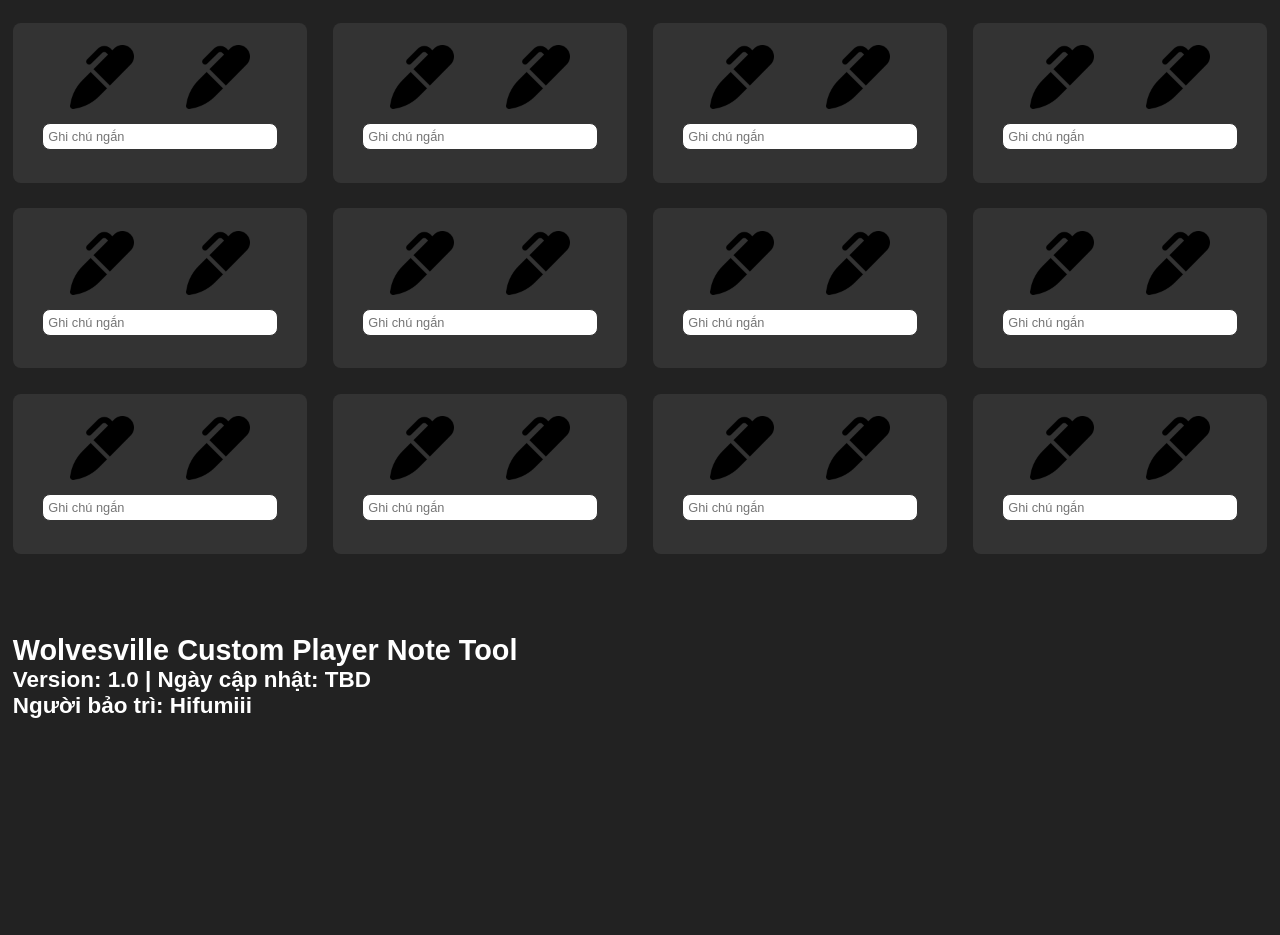
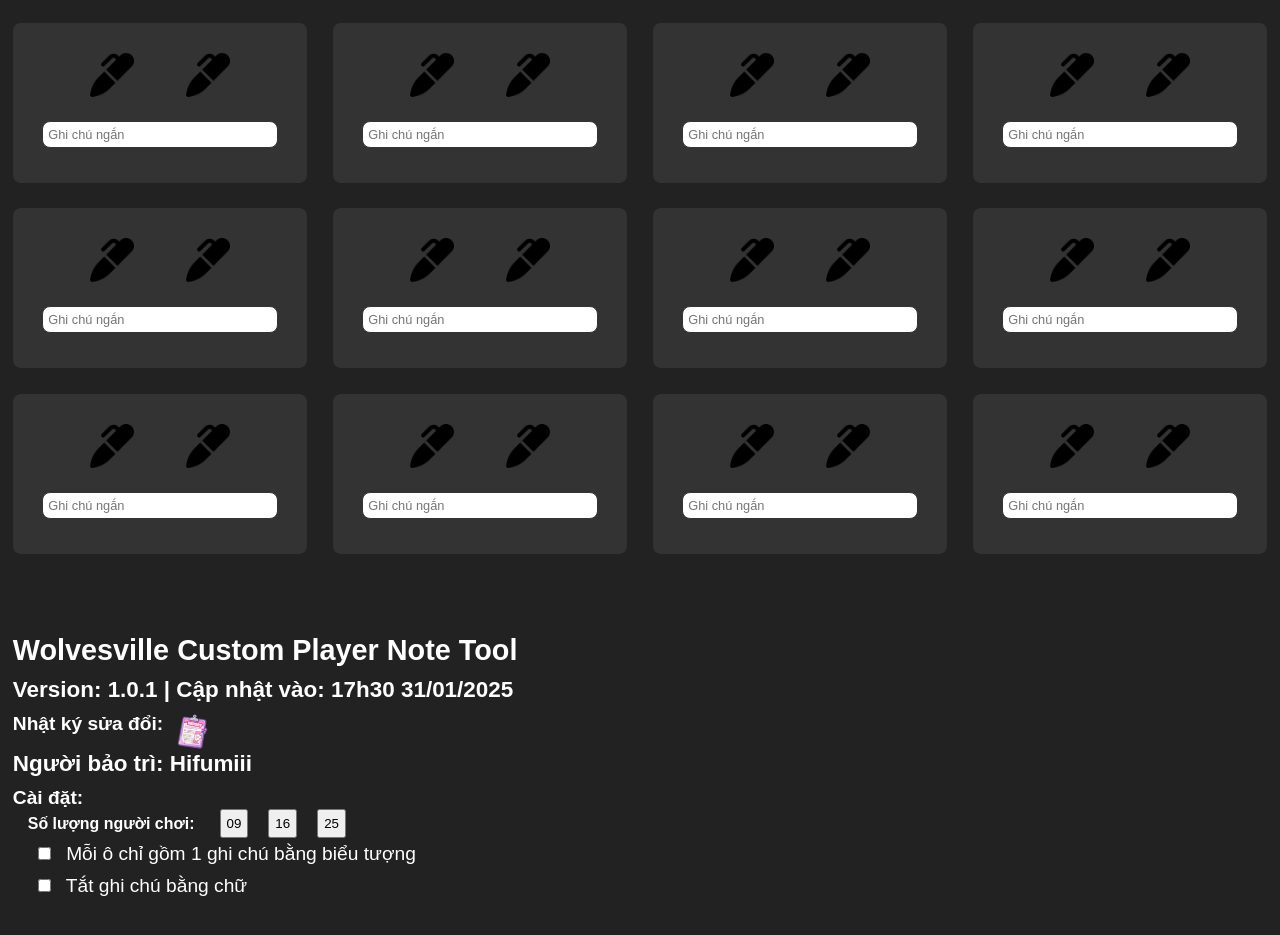
Before and after one commit to MinhMiner/wov-player-note, a plain HTML site: page index.html in a window 1280 px wide. Shown: the part 173-1108 px from the top of the page. Before the commit the page ends 972 px from the top, so only its background shows below. Drawn offline with Linux system fonts and the light colour scheme.

Commit message:
ver 1.0.1

```diff
--- /dev/null
+++ b/change-log-styles.css
@@ -0,0 +1,41 @@
+* {
+    margin: 0;
+    padding: 0;
+    box-sizing: border-box;
+}
+
+body {
+    font-family: Arial, sans-serif;
+    text-align: center;
+    background-color: #222;
+    color: white;
+}
+
+.back-to-home {
+    margin: 10px 10px;
+    font-size: 1.5vw;
+    display: flex;
+}
+
+.back-to-home-button {
+    margin: auto 10px;
+    background-color: transparent;
+    background-size: cover;
+    background-repeat: no-repeat;
+    background-image: url('./images/favicon.ico');
+    width: 3vw;
+    height: 3vw;
+    border: none;
+    cursor: pointer;
+    background-position: center;
+}
+
+.change-log {
+    margin: 50px 10px;
+    font-size: 1.5vw;
+}
+
+.change-log * {
+    text-align: left;
+    margin: 10px 30px;
+}
--- a/index.html
+++ b/index.html
@@ -5,6 +5,7 @@
     <meta name="viewport" content="width=device-width, initial-scale=1.0">
     <title>Wolvesville Player Note</title>
     <link rel="stylesheet" href="styles.css">
+    <link rel="icon" href="images/favicon.ico" type="image/x-icon">
 </head>
 <body>
     <div id="grid-container" class="grid"></div>
@@ -13,8 +14,34 @@
 
     <footer>
         <h2>Wolvesville Custom Player Note Tool</h2>
-        <h3>Version: 1.0 | Ngày cập nhật: TBD</h3>
+        <h3>Version: 1.0.1 | Cập nhật vào: 17h30 31/01/2025</h3>
+        <div class="change-log">
+            <h4>Nhật ký sửa đổi:</h4>
+            <button class="change-log-button" onclick="redirectToChangeLog()"></button>
+        </div>
         <h3>Người bảo trì: Hifumiii</h3>
+
+        <div class="settings">
+            <h4>Cài đặt:</h4>
+            <div class="settings-component">
+                <h5>Số lượng người chơi: </h5>
+                <button class="change-grid-size-button" onclick="changeGridSize(3)">09</button>
+                <button class="change-grid-size-button" onclick="changeGridSize(4)">16</button>
+                <button class="change-grid-size-button" onclick="changeGridSize(5)">25</button>
+            </div>
+            <div class="settings-component">
+                <label>
+                    <input type="checkbox" id="one-icon-only-checkbox">
+                    Mỗi ô chỉ gồm 1 ghi chú bằng biểu tượng
+                </label>
+            </div>
+            <div class="settings-component">
+                <label>
+                    <input type="checkbox" id="disable-text-note-checkbox">
+                    Tắt ghi chú bằng chữ
+                </label>
+            </div>
+        </div>
     </footer>
 
     <script src="script.js"></script>
--- a/script.js
+++ b/script.js
@@ -1,40 +1,74 @@
+// Declarations
+const gridContainer = document.getElementById("grid-container");
+const popup = document.getElementById("popup");
+let enableOneIconNoteOnly = false;
+let disableTextNote = false;
+let gridSize = 4;
+let activeButton = null;
+
 // Generate grid
 
-const gridContainer = document.getElementById("grid-container");
-
-function createEditButton(e) {
+function createEditButton(e, cellWeight) {
     const button = e.appendChild(document.createElement("button"));
     button.classList.add("edit-button");
     button.addEventListener("click", () => openPopup(button));
     button.style.backgroundImage = `url(./images/marker.png)`;
+
+    button.style.width = `${cellWeight * 0.15}vw`;
+    button.style.height = `${cellWeight * 0.15}vw`;
+
     return button;
 }
 
 function generateGrid(rows, cols) {
     gridContainer.innerHTML = "";
+    let cellWeight, cellHeight;
+    switch (cols) {
+        case 3:
+            gridContainer.style.gridTemplateColumns = "repeat(3, 30vw)";
+            cellWeight = 30;
+            cellHeight = 27;
+            break;
+        case 5:
+            gridContainer.style.gridTemplateColumns = "repeat(5, 18vw)";
+            cellWeight = 18;
+            cellHeight = 16;
+            break;
+        default:
+            gridContainer.style.gridTemplateColumns = "repeat(4, 23vw)";
+            cellWeight = 23;
+            cellHeight = 20;
+            break;
+    }
 
     for (let i = 0; i < rows * cols; i++) {
         const cell = document.createElement("div");
         cell.classList.add("cell");
 
+        cell.style.width = `${cellWeight}vw`;
+        cell.style.height = `${cellHeight}vh`;
+
         const noteButtons = cell.appendChild(document.createElement("div"));
         noteButtons.classList.add("note-buttons");
 
-        const button1 = createEditButton(noteButtons);
-        const button2 = createEditButton(noteButtons);
+        const button1 = createEditButton(noteButtons, cellWeight);
 
-        const inputField = cell.appendChild(document.createElement("input"));
-        inputField.classList.add("input-field");
-        inputField.type = "text";
-        inputField.placeholder = "Ghi chú ngắn";
+        if (!enableOneIconNoteOnly) {
+            const button2 = createEditButton(noteButtons, cellWeight);
+        }
+
+        if (!disableTextNote) {
+            const inputField = cell.appendChild(document.createElement("input"));
+            inputField.classList.add("input-field");
+            inputField.type = "text";
+            inputField.placeholder = "Ghi chú ngắn";
+        }
 
         gridContainer.appendChild(cell);
     }
 }
 
 // Generate popup
-
-const popup = document.getElementById("popup");
 
 function generatePopup() {
     popup.innerHTML = "";
@@ -337,13 +371,31 @@ function generatePopup() {
     closeButton.textContent = "Close";
 }
 
+// Event listeners
+
 window.onload = () => {
     generateGrid(4, 4);
     generatePopup();
 };
 
+document.getElementById('one-icon-only-checkbox').addEventListener('change', function() {
+    enableOneIconNoteOnly = this.checked;
+    console.log('Enable 1 Icon Note Only:', enableOneIconNoteOnly);
+    generateGrid(gridSize, gridSize);
+});
 
-let activeButton = null;
+document.getElementById('disable-text-note-checkbox').addEventListener('change', function() {
+    disableTextNote = this.checked;
+    console.log('Disable Text Note:', disableTextNote);
+    generateGrid(gridSize, gridSize);
+});
+
+// Others
+
+function changeGridSize(size) {
+    gridSize = size;
+    generateGrid(size, size);
+}
 
 function openPopup(button) {
     activeButton = button;
@@ -360,3 +412,13 @@ function selectOption(option) {
     }
     closePopup();
 }
+
+// Redirections
+
+function redirectToChangeLog() {
+    window.location.href = "change-log.html";
+}
+
+function redirectToHome() {
+    window.location.href = "index.html";
+}
--- a/styles.css
+++ b/styles.css
@@ -45,7 +45,7 @@ body {
 
 .cell .input-field {
     width: 80%;
-    margin: 10px auto;
+    margin: 20px auto 5px auto;
     padding: 5px;
     font-size: 1vw;
     border: 1px solid #333;
@@ -109,3 +109,34 @@ footer {
     font-size: 1.5vw;
     text-align: left;
 }
+
+footer h2, footer h3 {
+    margin-bottom: 10px;
+    display: flex;
+}
+
+footer .change-log {
+    display: flex;
+}
+
+footer .change-log .change-log-button {
+    margin: auto 10px;
+    background-color: transparent;
+    background-size: cover;
+    background-repeat: no-repeat;
+    background-image: url('./images/misc/report.png');
+    width: 3vw;
+    height: 3vw;
+    border: none;
+    cursor: pointer;
+    background-position: center;
+}
+
+footer .settings .settings-component {
+    display: flex;
+}
+
+footer .settings .settings-component * {
+    margin: auto 10px;
+    padding: 5px;
+}
```
Also changed, not shown: change-log.html (added, +39 -0 lines), images/favicon.ico (added), images/misc/report.png (added).
